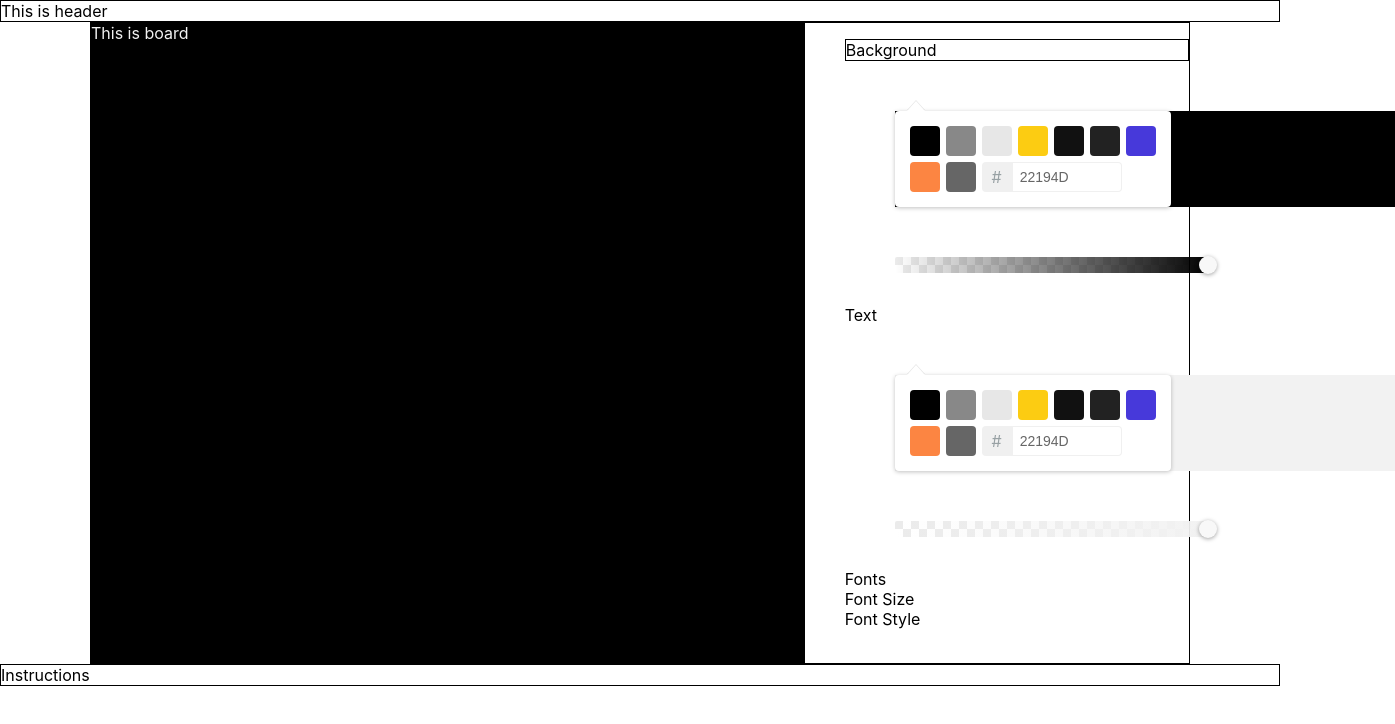
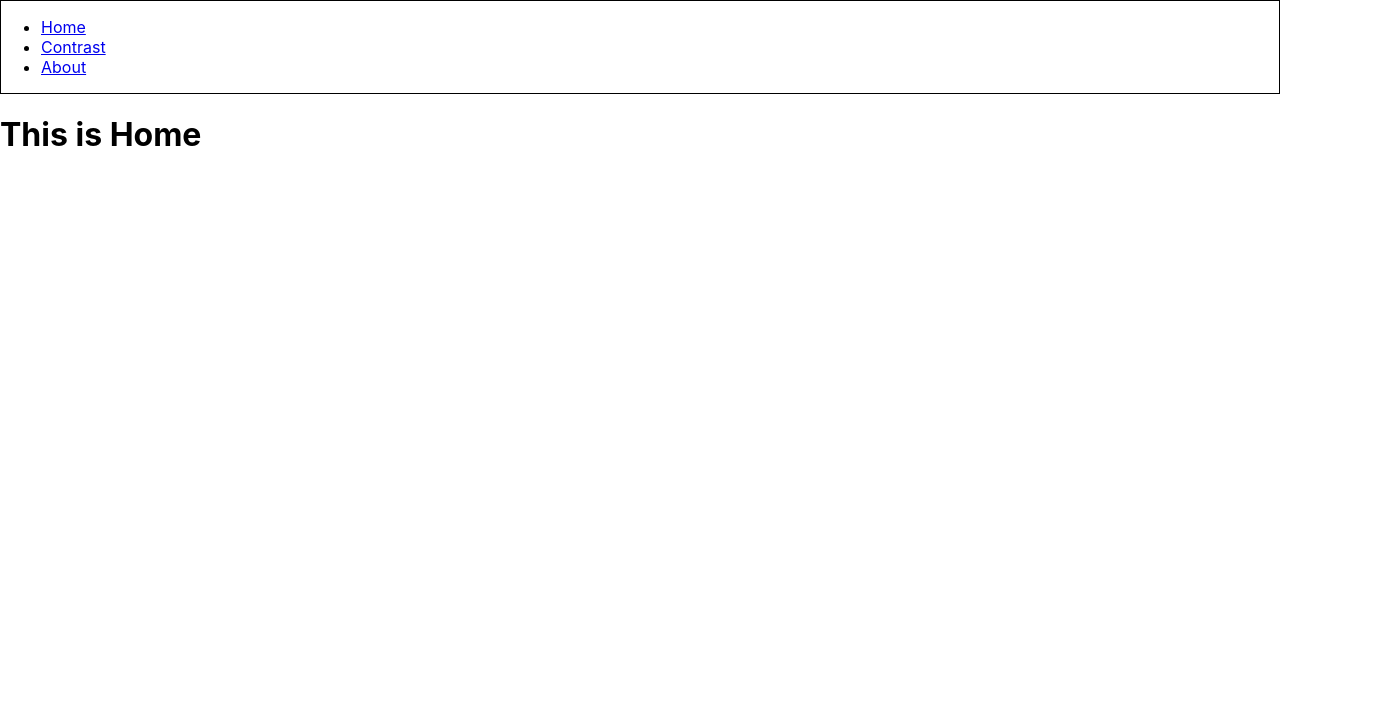
Before and after one commit to GoncaloBM/peacock-constrast-test, a React (Create React App) app: page / in a window 1280 px wide. Shown: the top 724 px of the page, 1395 px wide, since content can reach past the window. Built offline with nearby package versions, Linux system fonts and the light colour scheme.

Commit message:
some react router

```diff
--- a/src/App.js
+++ b/src/App.js
@@ -2,6 +2,12 @@ import React, { useEffect, useState } from "react";
 import "./App.css";
 import Menu from "./components/Menu/Menu";
 import axios from "axios";
+import {
+  BrowserRouter as Router,
+  Switch,
+  Route,
+  Link
+} from "react-router-dom";
 
 function App() {
   let [backgroundColor, setBackgroundColor] = useState({
@@ -44,10 +50,10 @@ function App() {
     setBkImage(bkUrl);
   };
 
-  return (
-    <div className="App">
+  const Contrast = () =>{
 
-      <header className="header">This is header</header>
+    return(
+      <>
     <div className="wrapper">
     <div
       style={{
@@ -70,9 +76,49 @@ function App() {
       />
     </div>
   </div>
+  <footer className="instructions"> Instructions </footer>
+  </>
+    )
 
-      <footer className="instructions"> Instructions </footer>
+  }
+
+  return (
+    <Router>
+    <div className="App">
+
+      <header className="header">
+
+          <ul>
+            <li>
+              <Link to="/">Home</Link>
+            </li>
+
+            <li>
+              <Link to="/contrast">Contrast</Link>
+            </li>
+            <li>
+              <Link to="/about">About</Link>
+            </li>
+          </ul>
+
+      </header>
+
     </div>
+    <Switch>
+
+
+          <Route path="/about">
+          <h1>This is about us</h1>
+          </Route>
+          <Route path="/contrast">
+            <Contrast />
+
+          </Route>
+           <Route path="/">
+            <h1>This is Home</h1>
+          </Route>
+        </Switch>
+    </Router>
   );
 }
 
--- a/src/components/Menu/Menu.js
+++ b/src/components/Menu/Menu.js
@@ -24,7 +24,7 @@ const Menu = (props) => {
         } else {
           setCurrentPhotoID(currentPhotoID++);
           props.changeBk(props.imageDB[currentPhotoID].url);
-          console.log(currentPhotoID);
+          //console.log(currentPhotoID);
         }
       } else if (numero === -1) {
         setCurrentPhotoID(currentPhotoID--);
@@ -39,11 +39,13 @@ const Menu = (props) => {
           nextImg(1);
         } else if (e.keyCode === 37 && indexFocusedItem === 0) {
           nextImg(-1);
+
         }
       }
     };
 
     const keyNavigate = (e) => {
+      console.log(indexFocusedItem)
       if (
         (e.keyCode === 13 && indexFocusedItem === 1) ||
         (e.keyCode === 13 && indexFocusedItem === 4)
--- a/src/components/colorpicker/alphapicker.js
+++ b/src/components/colorpicker/alphapicker.js
@@ -27,8 +27,11 @@ class Alphapicker extends React.Component {
   }
 
   keydown = (event) => {
+    console.log('alpha keyboard')
     let isText = this.props.isText
     let isActive = this.props.isActive;
+    console.log(isActive);
+
     let color = {...this.state.color};
     if (isActive && event.key === "ArrowLeft" && color.a > 0) {
       color.a = color.a - 0.02;
```
Lines whose indentation alone changed are shown as unchanged.
